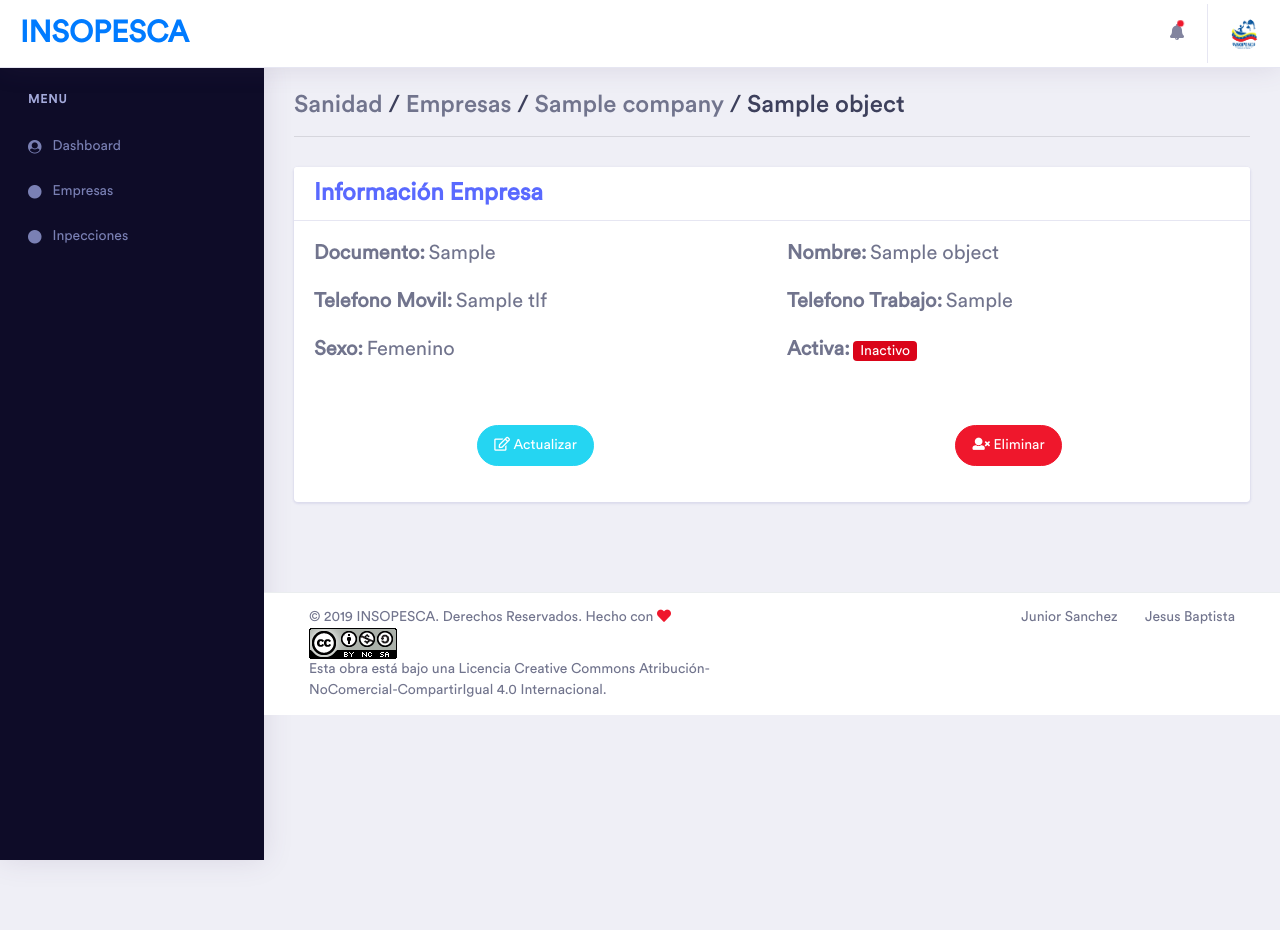
After one commit to JySa65/insopesca, a Django app: template templates/sanidad/account_detail.html in a window 1280 px wide. The commit adds this page. Run offline with Django 3.2, Linux system fonts and the light colour scheme; the template is opened without the code that fills it: most values are stand-ins (such as "Sample title", 1, 10 or a date in 2020); some libraries are stand-ins or nearby versions; some web fonts are replaced.

Commit message:
add view update account of company

```diff
--- a/sanidad/models.py
+++ b/sanidad/models.py
@@ -6,9 +6,9 @@ import uuid
 
 
 class Account(core.Account):
+
     def __str__(self):
         return self.document
-
 
 class Driver(core.Account):
     def __str__(self):
--- /dev/null
+++ b/templates/sanidad/account_detail.html
@@ -0,0 +1,84 @@
+{% extends 'base.html' %}
+{% block title %} {{ object.name|upper }} {% endblock %}
+{% block sidebar %}
+{% include 'sidebar/sanidad.html' %}
+{% endblock sidebar %}
+{% block pageheader %}
+<a href="{% url 'sanidad:home' %}">Sanidad</a> / <a href="{% url 'sanidad:company_list'  %}">Empresas</a> / <a
+    href="{% url 'sanidad:company_detail' company.pk %}">{{ company.name }}</a> / {{ object.get_full_name }}
+{% endblock pageheader %}
+
+{% block context %}
+<div class="row">
+    <div class="col-xl-12 col-lg-12 col-md-12 col-sm-12 col-12">
+        <div class="card">
+            <div class="card-header clearfix">
+                <span class="h4 text-primary left"><b>Información Empresa</b></span>
+            </div>
+            <div class="card-body">
+                <div class="row p-0">
+                    <div class="col-sm-6 mb-3">
+                        <label class="h5">
+                            <b>Documento:</b>
+                        </label>
+                        <span class="h5"> {{ object.get_document }}</span>
+                    </div>
+                    <div class="col-sm-6 mb-3">
+                        <label class="h5">
+                            <b>Nombre:</b>
+                        </label>
+                        <span class="h5">{{ object.get_full_name }}</span>
+                    </div>
+                    <div class="col-sm-6 mb-3">
+                        <label class="h5">
+                            <b>Telefono Movil:</b>
+                        </label>
+                        <span class="h5">{% if object.tlf %} {{ object.tlf }} {% else %} {{ tlf }} {% endif %}</span>
+                    </div>
+                    <div class="col-sm-6 mb-3">
+                        <label class="h5">
+                            <b>Telefono Trabajo:</b>
+                        </label>
+                        <span class="h5">{% if object.tlf %} {{ object.tlf_house }} {% else %} {{ tlf }}
+                            {% endif %}</span>
+                    </div>
+                    <div class="col-sm-6 mb-3">
+                        <label class="h5">
+                            <b>Sexo:</b>
+                        </label>
+                        <span class="h5">{% if object.sex == 'is_male' %} Masculino {% else %} Femenino {% endif %}</span>
+                    </div>
+                    <div class="col-sm-6">
+                        <label class="h5">
+                            <b>Activa: </b>
+                        </label>
+                        {% if object.is_active %}
+                        <span class="badge badge-success">Activo</span>
+                        {% else %}
+                        <span class="badge badge-danger">Inactivo</span>
+                        {% endif %}
+                    </div>
+                </div>
+            </div>
+            <div class="card-body">
+                <div class="row text-center">
+                    <div class="col-sm-6 mb-3">
+                        <a href="{% url 'sanidad:account_update' company.pk  object.pk %}" class="btn btn-rounded btn-info">
+                            <i class="far fa-edit"></i>
+                            Actualizar
+                        </a>
+                    </div>
+                    {% if request.user.pk != object.pk %}
+                    <div class="col-sm-6 mb-3">
+                        <a href="{% url 'sanidad:company_delete' object.pk %}" class="btn btn-rounded btn-danger">
+                            <i class="fas fa-user-times"></i>
+                            Eliminar
+                        </a>
+                    </div>
+                    {% endif %}
+                </div>
+            </div>
+        </div>
+    </div>
+</div>
+{% endblock %}
--- /dev/null
+++ b/utils/check_password.py
@@ -0,0 +1,4 @@
+from django.contrib.auth import authenticate
+
+def checkPassword(user, password):
+    return authenticate(email=user, password=password)
```
Also changed, not shown: sanidad/urls.py (+7 -2 lines), sanidad/views.py (+42 -0 lines), templates/sanidad/account_form.html (+19 -4 lines), templates/sanidad/company_detail.html (+17 -4 lines).
